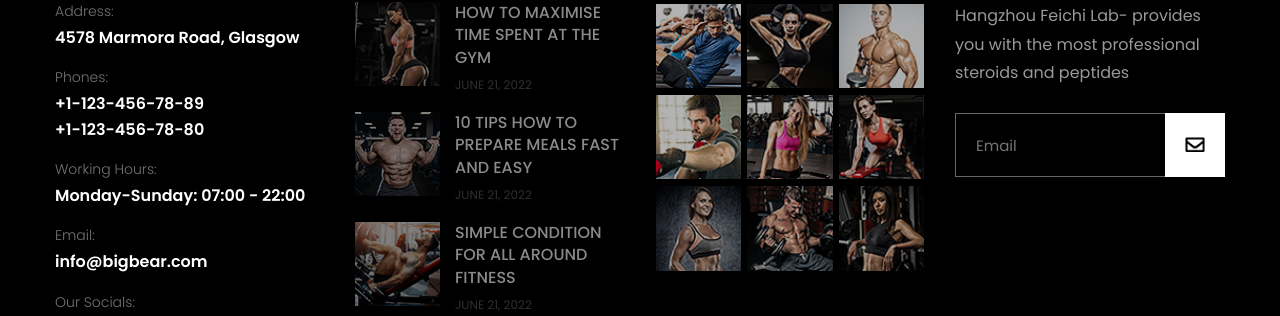
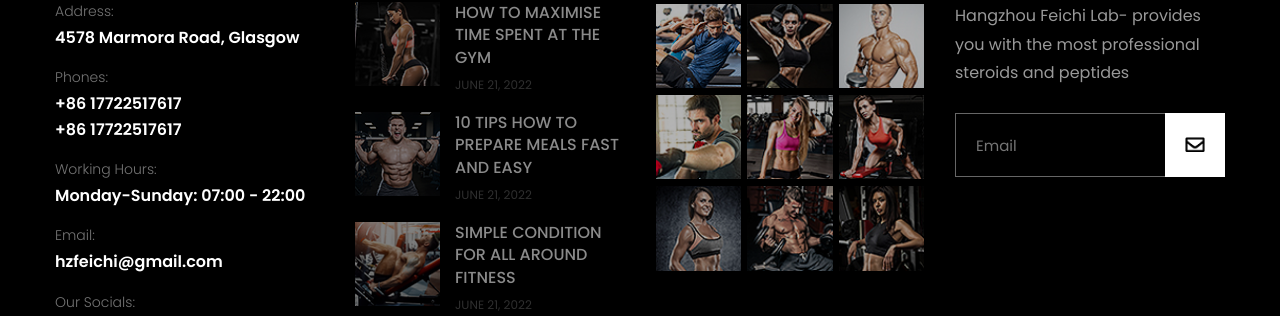
Before and after one commit to hzfeichi/LGC, a plain HTML site: page index.html in a window 1280 px wide. Shown: the part 9478-9794 px from the top of the page. Drawn offline with Linux system fonts and the light colour scheme; files whose address does not match are found by name.

Commit message:
Update index.html

```diff
--- a/index.html
+++ b/index.html
@@ -1477,11 +1477,11 @@
 									<ul class="info-list">
 										<li><span>Address:</span>4578 Marmora Road, Glasgow</li>
 										<li><span>Phones:</span>
-										<a href="tel:1-123-456-78-89">+1-123-456-78-89</a><br>
-										<a href="tel:1-123-456-78-80">+1-123-456-78-80</a>
+										<a href="tel:+86 17722517617">+86 17722517617</a><br>
+										<a href="tel:+86 17722517617">+86 17722517617</a>
 										</li>
 										<li><span>Working Hours:</span>Monday-Sunday: 07:00 - 22:00</li>
-										<li><span>Email:</span><a href="mailto:info@bigbear.com">info@bigbear.com</a></li>
+										<li><span>Email:</span><a href="mailto:hzfeichi@gmail.com">hzfeichi@gmail.com</a></li>
 										<li class="social-links"><span>Our Socials:</span>
 											<a href="#" class="fa fa-facebook"></a>
 											<a href="#" class="fa fa-twitter"></a>
```
